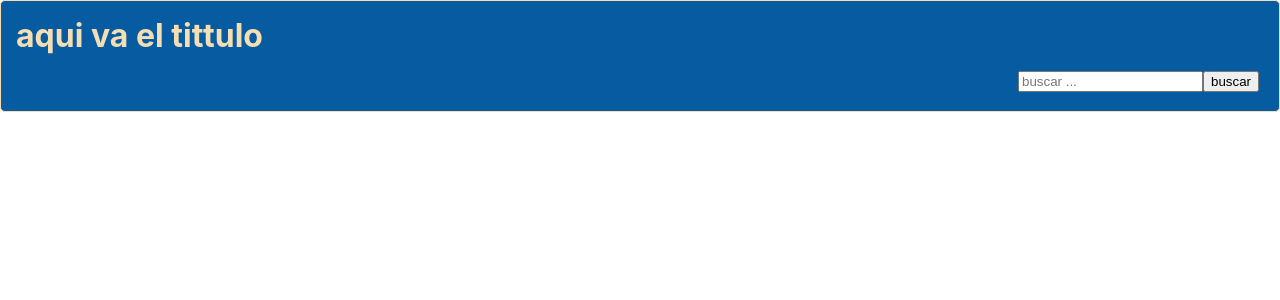
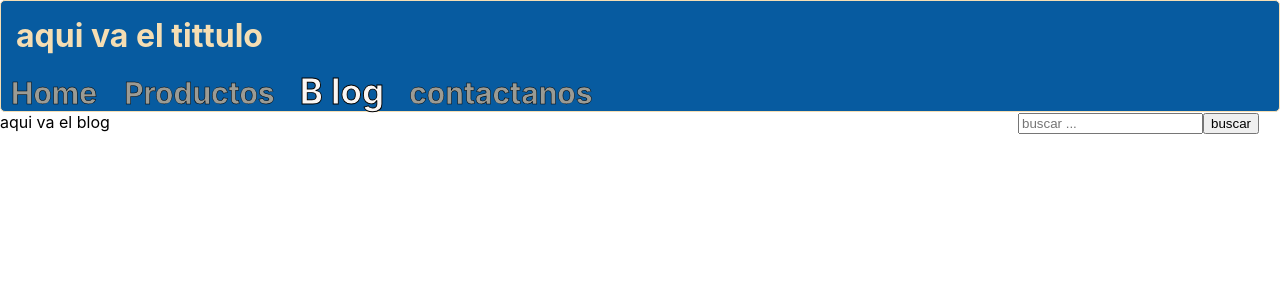
Before and after one commit to Gross-Franco/E-Commerce, a React (Create React App) app in the folder client/: page /blog in a window 1280 px wide. Before the commit this address had no page. Shown: the top 300 px of the page. Built offline with nearby package versions, Linux system fonts and the light colour scheme.

Commit message:
se actualizo react-scripts a la vercion 5 para prevenir futuros bugs y se agrego las pestañas de home, productos, blog y contactar

```diff
--- a/client/package.json
+++ b/client/package.json
@@ -11,7 +11,7 @@
     "react-dom": "^17.0.1",
     "react-redux": "^7.2.6",
     "react-router-dom": "^6.2.1",
-    "react-scripts": "4.0.0",
+    "react-scripts": "5.0.0",
     "redux": "^4.1.2",
     "redux-thunk": "^2.4.1",
     "web-vitals": "^0.2.4"
--- a/client/src/App.js
+++ b/client/src/App.js
@@ -3,7 +3,10 @@ import React from 'react';
 import { Route, Routes } from 'react-router-dom'
 import LandingPage from './containers/LandingPage';
 import NavBar from './containers/NavBar';
-
+import Home from './containers/Home';
+import Productos from './containers/Productos';
+import Blog from './containers/Blog';
+import Contactar from './containers/Contactar';
 
 function App() {
 
@@ -11,7 +14,10 @@ function App() {
     <div className="App">
       <NavBar/>
       <Routes>
-        <Route exact path="/" element={<LandingPage />} />
+        <Route exact path="/" element={<Home/>} />
+        <Route exact path="/productos" element={<Productos/>} />
+        <Route exact path="/blog" element={<Blog/>} />
+        <Route exact path="/contactar" element={<Contactar/>} />
       </Routes>
     </div>
   );
--- /dev/null
+++ b/client/src/components/Rutas.js
@@ -0,0 +1,14 @@
+import React from "react";
+import { NavLink } from 'react-router-dom';
+import './estilos/rutas.css'
+export default function Rutas() {
+
+    return (
+        <div className='mid'>
+            <NavLink className={(data) => data.isActive ? 'active' : 'desactive'} to='/'> Home </NavLink>
+            <NavLink className={(data) => data.isActive ? 'active' : 'desactive'} to='/productos'>Productos</NavLink>
+            <NavLink className={(data) => data.isActive ? 'active' : 'desactive'} to='/blog'>B log</NavLink>
+            <NavLink className={(data) => data.isActive ? 'active' : 'desactive'} to='/contactar'>contactanos</NavLink>
+        </div>
+    )
+}
--- /dev/null
+++ b/client/src/components/estilos/rutas.css
@@ -0,0 +1,18 @@
+.active {
+    text-decoration: none;
+    font-size: 35px;
+    padding: 15px 15px;
+    -webkit-text-stroke: 0.9px black;
+    font-weight: bolder;
+    color: #faf6f4;
+
+}
+
+.desactive {
+    font-size: 30px;
+    padding: 10px 10px;
+    -webkit-text-stroke: 0.5px black;
+    color: #9b9b94;
+    text-decoration: none;
+    font-weight: bolder;
+}
--- /dev/null
+++ b/client/src/containers/Blog.jsx
@@ -0,0 +1,10 @@
+import React from "react";
+
+export default function Blog(){
+
+    return(
+        <div>
+            aqui va el blog
+        </div>
+    )
+}
--- /dev/null
+++ b/client/src/containers/Contactar.jsx
@@ -0,0 +1,10 @@
+import React from "react";
+
+export default function Contactar(){
+
+    return(
+        <div>
+            aqui puedes contactarnos.. Creo
+        </div>
+    )
+}
--- a/client/src/containers/NavBar.jsx
+++ b/client/src/containers/NavBar.jsx
@@ -1,5 +1,6 @@
 import React from "react";
 import SearchBar from "../components/SearchBar";
+import Rutas from "../components/Rutas";
 import './estilos/navBar.css'
 
 export default function NavBar(){
@@ -7,6 +8,7 @@ export default function NavBar(){
     return(
         <div className="navbar">
             <h1>aqui va el tittulo</h1>
+            <Rutas/>
             <SearchBar/>
         </div>
     )
--- /dev/null
+++ b/client/src/containers/Productos.jsx
@@ -0,0 +1,10 @@
+import React from "react";
+
+export default function Productos(){
+
+    return(
+        <div>
+            aqui van los productos
+        </div>
+    )
+}
```
